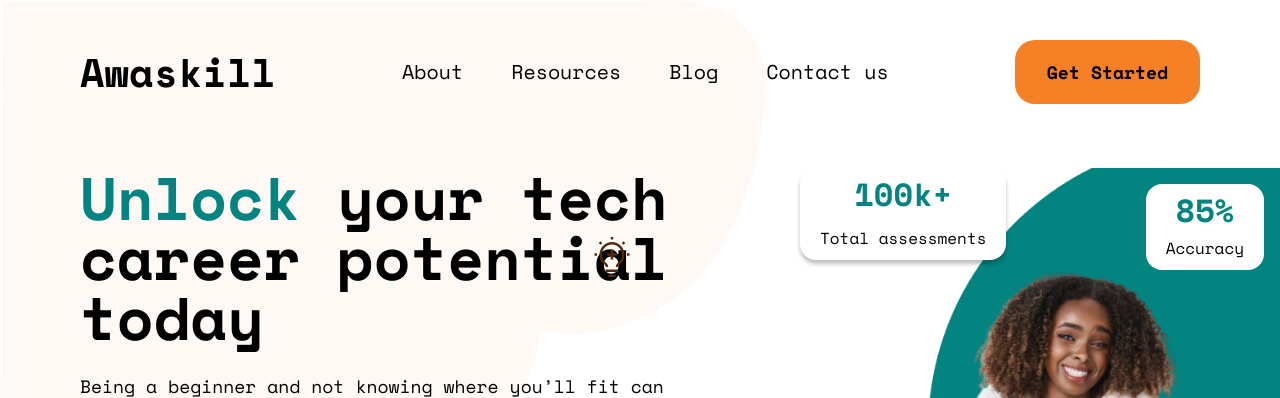
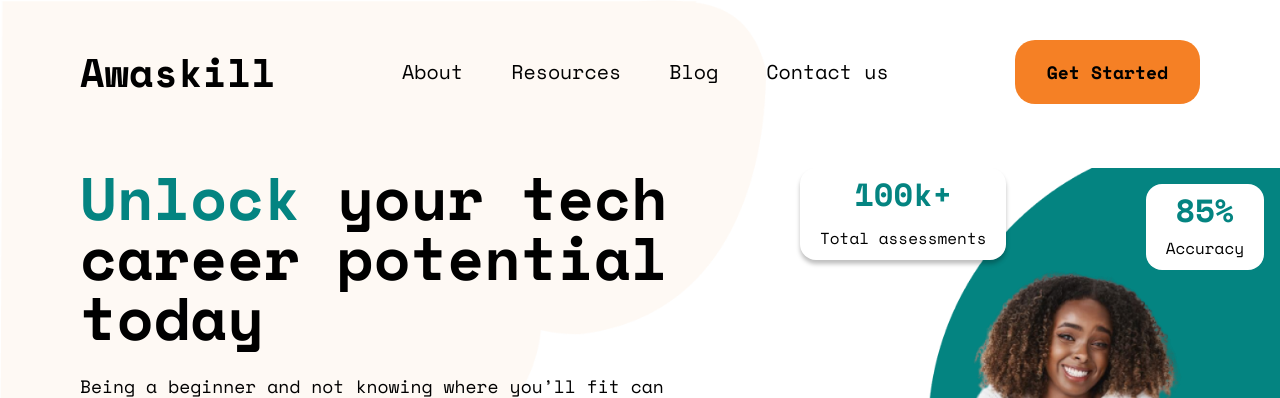
Before and after one commit to kingjamesx/quiz-app, a Next.js app: page / in a window 1280 px wide. Shown: the top 398 px of the page. Built offline with nearby package versions, Linux system fonts and the light colour scheme.

Commit message:
Hero code refactor

```diff
--- a/components/Assessments/main/resize-floating-image.jsx
+++ b/components/Assessments/main/resize-floating-image.jsx
@@ -12,7 +12,7 @@
       <Image
         src={icons}
         alt="icons"
-        className="absolute left-[50%] top-[50%] -z-10 -translate-x-[40%] md:w-[45rem] md:-translate-x-[50%] md:-translate-y-[20%] xl:w-auto xl:-translate-x-[50%] xl:-translate-y-[10%]"
+        className="absolute left-[50%] top-[50%] -z-10 -translate-x-[50%] md:w-[50rem] md:-translate-x-[50%] md:-translate-y-[20%] xl:w-[62.625rem] xl:-translate-y-[10%]"
       />
     );
   };
@@ -21,7 +21,7 @@
     return (
       <Image
         src={iconsSmall}
-        alt="icons"
+        alt="icons-small"
         className="absolute left-[50%] top-[50%] -z-10 -translate-y-[16%] translate-x-[-50%]"
       />
     );
--- a/components/home-page/hero/Hero.jsx
+++ b/components/home-page/hero/Hero.jsx
@@ -1,93 +1,37 @@
 import Image from 'next/image';
-import arrow from '../../../public/icons/arrow.svg';
-import bulb from '../../../public/icons/bulb.svg';
 import illustration from '../../../public/images/Illustration.png';
-import Link from 'next/link';
 import { motion } from 'framer-motion';
 import HeroIllustration from './hero-illustration';
+import { animationX } from './animation';
+import HeroCta from './hero-cta';
 
-const h1Variant = {
-  hidden: {
-    opacity: 0,
-    x: '-100vw',
-  },
-  visible: {
-    opacity: 1,
-    x: 0,
-    transition: {
-      duration: 1,
-    },
-  },
-};
-
-const illustVariant = {
-  hidden: {
-    opacity: 0,
-    x: '100vw',
-  },
-  visible: {
-    opacity: 1,
-    x: 0,
-    transition: {
-      duration: 1,
-    },
-  },
-};
-
-const pVariant = {
-  hidden: {
-    opacity: 0,
-    x: '-100vw',
-  },
-  visible: {
-    opacity: 1,
-    x: 0,
-    transition: {
-      duration: 1.5,
-    },
-  },
-};
-
-const btnVariant = {
-  hidden: {
-    opacity: 0,
-    y: '-100vh',
-  },
-  visible: {
-    opacity: 1,
-    y: 0,
-    transition: {
-      duration: 1.2,
-    },
-  },
-};
+const floatIn = animationX('-100vw', 1);
+const floatInDelayed = animationX('-100vw', 1.5);
+const floatInRight = animationX('100vw', 1);
 
 const Hero = () => {
   return (
     <div className="mt-16 flex flex-col justify-between overflow-hidden pb-20 md:ml-auto md:w-full md:max-w-[60rem] md:flex-row md:pl-10 xl:max-w-none xl:pl-20">
       <div className="overflow-hidden md:min-w-[20rem] xl:w-[38rem]">
         <motion.h1
-          variants={h1Variant}
+          variants={floatIn}
           initial="hidden"
           animate="visible"
           className="relative mb-6 w-[20rem] pl-5 text-[2rem] font-bold md:min-w-[20rem] md:pl-0 xl:w-full xl:text-6xl"
         >
-          <span className="text-accent-2">Unlock</span> your tech career
-          potential
-          <span className="absolute right-[0.5rem] top-[3.7rem] w-[1.5rem] md:right-[1rem] md:top-[3.3rem] md:w-[2rem] xl:right-[3.5rem] xl:top-[4.3rem] xl:w-auto">
-            <Image src={bulb} alt="light-bulb" />
-          </span>{' '}
-          today
+          <span className="text-accent-2">Unlock</span> your tech career{' '}
+          potential today
         </motion.h1>
-        <motion.div variants={illustVariant} initial="hidden" animate="visible">
+        {/* Illustration for Mobile Screens only */}
+        <motion.div variants={floatInRight} initial="hidden" animate="visible">
           <Image
             src={illustration}
             alt="illustration"
-            className="mb-8 ml-auto w-full max-w-[35rem] md:hidden"
+            className="mx-auto mb-8 w-full max-w-[35rem] md:hidden"
           />
         </motion.div>
         <motion.p
-          variants={pVariant}
+          variants={floatInDelayed}
           initial="hidden"
           animate="visible"
           className="mb-6 mr-auto w-full max-w-[30rem] px-4 text-sm md:w-[20rem] md:max-w-none md:px-0 xl:w-full xl:text-lg"
@@ -99,28 +43,10 @@
           </span>
         </motion.p>
         <div className="overflow-y-hidden">
-          <motion.div
-            variants={btnVariant}
-            initial="hidden"
-            animate="visible"
-            className="mr-auto flex w-full max-w-[30rem] gap-2.5 px-5 text-sm md:w-auto md:max-w-none md:flex-col md:gap-5 md:px-0 xl:flex-row xl:text-lg"
-          >
-            <Link
-              href="/assessments"
-              className="flex w-full items-center justify-center gap-1 rounded-[20px] bg-primary-2/400 py-1.5 text-white hover:bg-primary-2/500 md:gap-2.5 md:py-3"
-            >
-              <p>Take the test</p>
-              <Image src={arrow} alt="arrow" />
-            </Link>
-            <Link
-              href="/"
-              className="xl:py-auto w-full rounded-[20px] border border-primary-2/400 py-2.5 text-center text-primary-2/400 hover:bg-Primary-2/50"
-            >
-              Learn more
-            </Link>
-          </motion.div>
+          <HeroCta />
         </div>
       </div>
+      {/* Illustration for Desktop and Tablet Screens only */}
       <HeroIllustration className="hidden md:block md:justify-self-end" />
     </div>
   );
--- /dev/null
+++ b/components/home-page/hero/animation.js
@@ -0,0 +1,44 @@
+export const animationX = (direction, duration) => {
+  const animate = {
+    hidden: {
+      opacity: 0,
+      x: direction,
+    },
+    visible: {
+      opacity: 1,
+      x: 0,
+      transition: {
+        duration: duration,
+      },
+    },
+  };
+
+  return animate;
+};
+
+export const FloatInTop = {
+  hidden: {
+    opacity: 0,
+    y: '-100vh',
+  },
+  visible: {
+    opacity: 1,
+    y: 0,
+    transition: {
+      duration: 1.2,
+    },
+  },
+};
+
+export const floatsVariant = {
+  hidden: {
+    scale: 0,
+  },
+  visible: {
+    scale: 1,
+    transition: {
+      duration: 1,
+      delay: 1,
+    },
+  },
+};
--- /dev/null
+++ b/components/home-page/hero/hero-cta.jsx
@@ -0,0 +1,35 @@
+import arrow from '../../../public/icons/arrow.svg';
+import Link from 'next/link';
+import { motion } from 'framer-motion';
+import Image from 'next/image';
+import { FloatInTop } from './animation';
+
+
+const HeroCta = () => {
+  return (
+    <>
+      <motion.div
+        variants={FloatInTop}
+        initial="hidden"
+        animate="visible"
+        className="mr-auto flex w-full max-w-[30rem] gap-2.5 px-5 text-sm md:w-auto md:max-w-none md:flex-col md:gap-5 md:px-0 xl:flex-row xl:text-lg"
+      >
+        <Link
+          href="/assessments"
+          className="flex w-full items-center justify-center gap-1 rounded-[20px] bg-primary-2/400 py-1.5 text-white hover:bg-primary-2/500 md:gap-2.5 md:py-3"
+        >
+          <p>Take the test</p>
+          <Image src={arrow} alt="arrow" />
+        </Link>
+        <Link
+          href="/"
+          className="xl:py-auto w-full rounded-[20px] border border-primary-2/400 py-2.5 text-center text-primary-2/400 hover:bg-Primary-2/50"
+        >
+          Learn more
+        </Link>
+      </motion.div>
+    </>
+  );
+};
+
+export default HeroCta;
--- a/components/home-page/hero/hero-floats.jsx
+++ b/components/home-page/hero/hero-floats.jsx
@@ -1,17 +1,5 @@
 import { motion } from 'framer-motion';
-
-const floatsVariant = {
-  hidden: {
-    scale: 0,
-  },
-  visible: {
-    scale: 1,
-    transition: {
-      duration: 1,
-      delay: 1,
-    },
-  },
-};
+import { floatsVariant } from './animation';
 
 const HeroFloats = props => {
   const { p, span, className } = props;
@@ -25,7 +13,7 @@
       animate="visible"
       className={classes}
     >
-      <p className="font-extrabold text-2xl text-accent-2 md:font-bold md:text-[2rem]">
+      <p className="text-2xl font-extrabold text-accent-2 md:text-[2rem] md:font-bold">
         {p}
       </p>
       <span className="text-xs md:text-base">{span}</span>
--- a/components/home-page/hero/hero-illustration.jsx
+++ b/components/home-page/hero/hero-illustration.jsx
@@ -3,27 +3,16 @@
 import background from '../../../public/images/Background.png';
 import HeroFloats from './hero-floats';
 import { motion } from 'framer-motion';
+import { animationX } from './animation';
 
-const illustVariant = {
-  hidden: {
-    opacity: 0,
-    x: '100vw',
-  },
-  visible: {
-    opacity: 1,
-    x: 0,
-    transition: {
-      duration: 1,
-    },
-  },
-};
+const floatInRight = animationX('100vw', 1);
 
 const HeroIllustration = props => {
   const { className } = props;
   const classes = 'relative ' + className;
   return (
     <div className={classes}>
-      <motion.div variants={illustVariant} initial="hidden" animate="visible">
+      <motion.div variants={floatInRight} initial="hidden" animate="visible">
         <Image
           src={woman}
           alt="woman"
--- /dev/null
+++ b/components/home-page/hero/lightbulb.jsx
@@ -0,0 +1,22 @@
+const HeroLightbulb = () => {
+  return (
+    <svg
+      width="40"
+      height="40"
+      viewBox="0 0 40 40"
+      fill="none"
+      xmlns="http://www.w3.org/2000/svg"
+    >
+      <path
+        d="M35 16.25H37.5V18.75H35V16.25ZM29.7225 5.99625L31.49 4.2275L33.2575 5.99625L31.49 7.76375L29.7225 5.99625ZM18.75 0H21.25V2.5H18.75V0ZM8.51 7.7925L6.7425 6.02375L8.51 4.25625L10.2775 6.025L8.51 7.7925ZM2.5 16.25H5V18.75H2.5V16.25ZM25 16.25H21.25V12.5H18.75V16.25H15V18.75H18.75V22.5H21.25V18.75H25V16.25ZM16.25 37.5H23.75V40H16.25V37.5ZM13.75 32.5H26.25V35H13.75V32.5Z"
+        fill="#522B0C"
+      />
+      <path
+        d="M20 5C13.125 5 7.5 10.625 7.5 17.5C7.5 23 10 25.375 11.875 27C13.125 28.125 13.75 28.875 13.75 30H16.25C16.25 27.75 14.875 26.375 13.5 25.125C11.75 23.625 10 21.875 10 17.5C10 12 14.5 7.5 20 7.5C25.5 7.5 30 12 30 17.5C30 21.875 28.25 23.625 26.5 25.125C25.125 26.375 23.75 27.625 23.75 30H26.25C26.25 28.875 26.875 28.125 28.125 27C30 25.375 32.5 23 32.5 17.5C32.5 10.625 26.875 5 20 5Z"
+        fill="#522B0C"
+      />
+    </svg>
+  );
+};
+
+export default HeroLightbulb;
```
